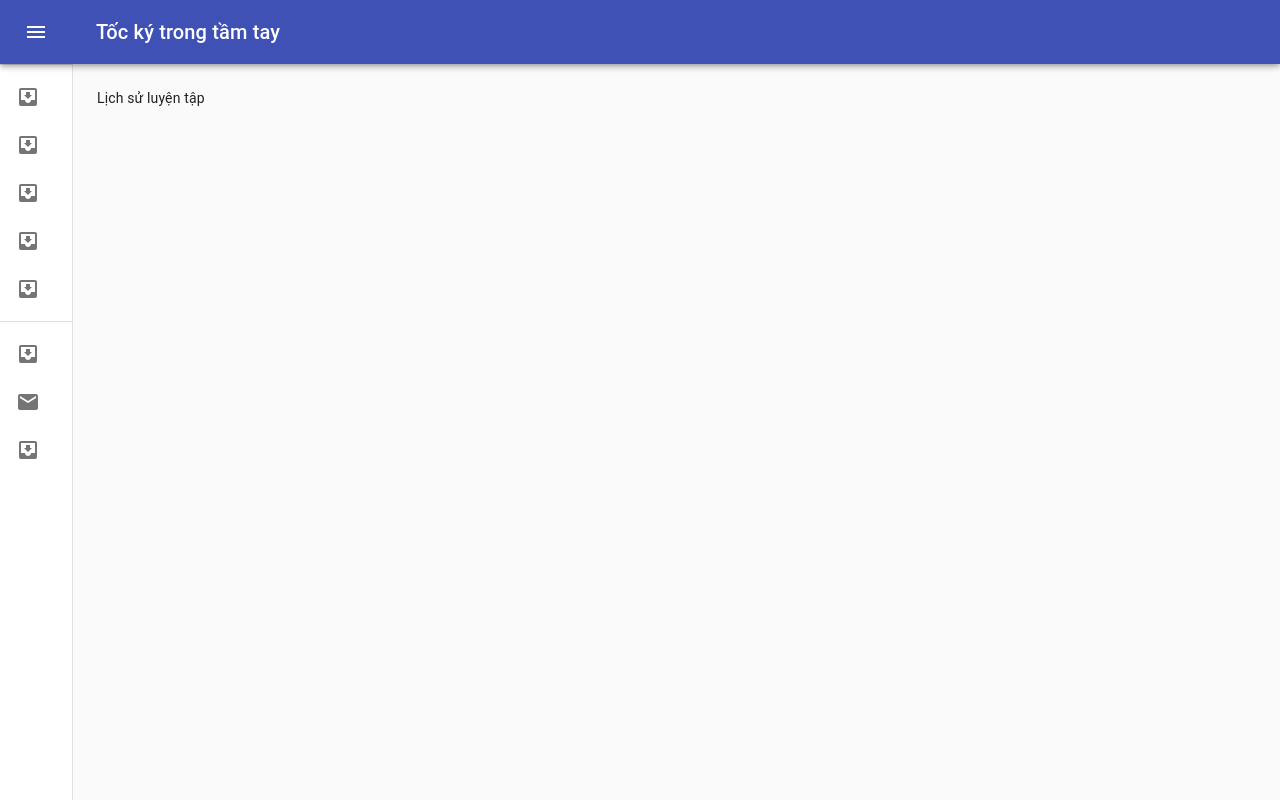
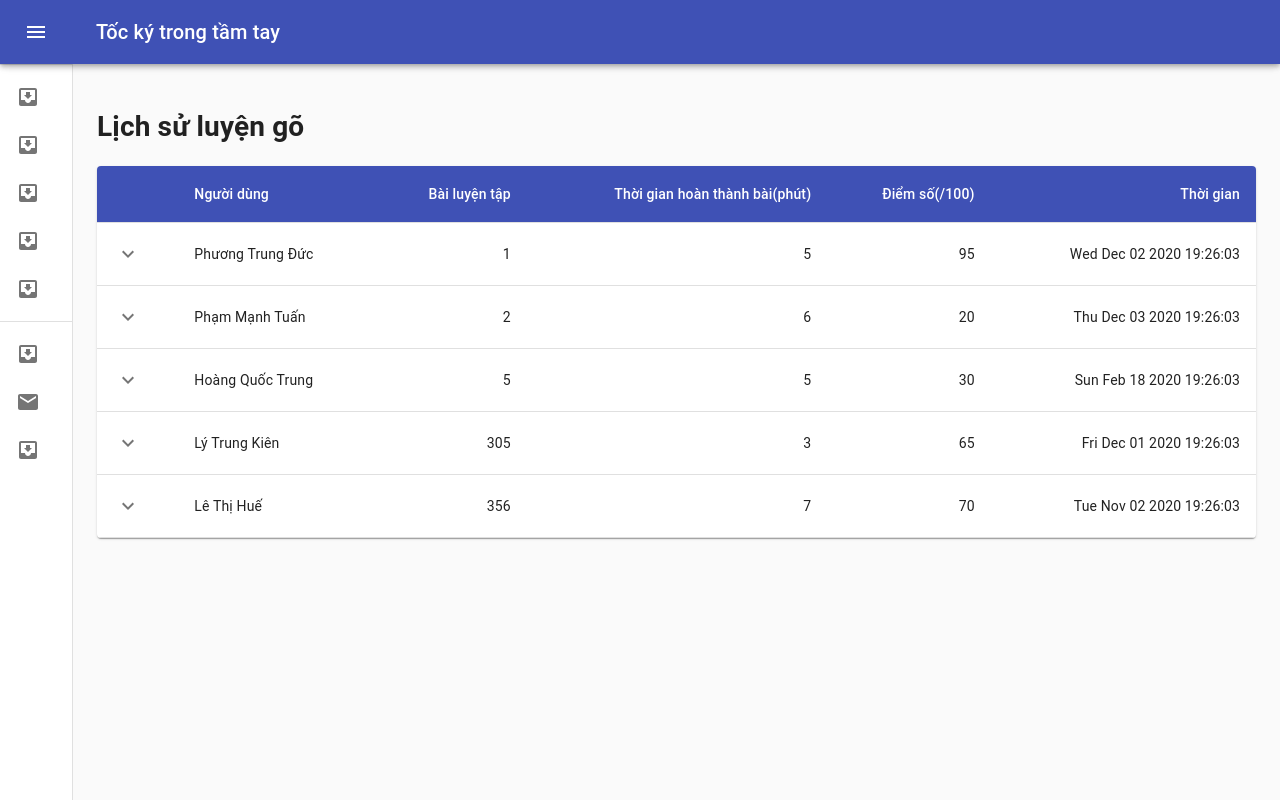
Before and after one commit to IT4441-2020I/HCI_15, a React (Create React App) app in the folder tockidotcom/: page /history in a window 1280 px wide. Built offline with nearby package versions, Linux system fonts and the light colour scheme; the HTML template or start-up script is replaced by a standard one.

Commit message:
duc dep trai

```diff
--- a/tockidotcom/src/App.css
+++ b/tockidotcom/src/App.css
@@ -0,0 +1,3 @@
+.a{
+    color:rgb(221, 221, 221);
+}
--- a/tockidotcom/src/App.js
+++ b/tockidotcom/src/App.js
@@ -221,8 +221,11 @@ export default function App() {
       <main className={classes.content}>
         <div className={classes.toolbar} />
         <Switch>
+        <Route path="/competition">
+            <Competion />
+          </Route>
           <Route path="/battle">
-            <Competion />
+            <Battle />
           </Route>
           <Route path="/practice">
             <Practice />
--- a/tockidotcom/src/Components/Battle.js
+++ b/tockidotcom/src/Components/Battle.js
@@ -9,7 +9,7 @@ import Box from "@material-ui/core/Box";
 import PersonIcon from "@material-ui/icons/Person";
 import AddIcon from "@material-ui/icons/Add";
 import ArrowRightIcon from "@material-ui/icons/ArrowRight";
-
+import { BrowserRouter as Router, Switch, Route, Link } from "react-router-dom";
 import {
   Button,
   Checkbox,
@@ -81,6 +81,7 @@ function CustomizedTables() {
             <StyledTableRow key={row.id}>
               <StyledTableCell component="th" scope="row">
                 {row.id}
+                <Link to="competition">
                 <Button
                   variant="outlined"
                   color="white"
@@ -91,6 +92,7 @@ function CustomizedTables() {
                 >
                   Tham gia
                 </Button>
+                </Link>
               </StyledTableCell>
 
               <StyledTableCell align="right">
--- a/tockidotcom/src/Components/History.js
+++ b/tockidotcom/src/Components/History.js
@@ -1,13 +1,160 @@
-import React, { Component } from 'react';
+import React from "react";
+import PropTypes from "prop-types";
+import { makeStyles } from "@material-ui/core/styles";
+import Box from "@material-ui/core/Box";
+import Collapse from "@material-ui/core/Collapse";
+import IconButton from "@material-ui/core/IconButton";
+import Table from "@material-ui/core/Table";
+import TableBody from "@material-ui/core/TableBody";
+import TableCell from "@material-ui/core/TableCell";
+import TableContainer from "@material-ui/core/TableContainer";
+import TableHead from "@material-ui/core/TableHead";
+import TableRow from "@material-ui/core/TableRow";
+import Typography from "@material-ui/core/Typography";
+import Paper from "@material-ui/core/Paper";
+import KeyboardArrowDownIcon from "@material-ui/icons/KeyboardArrowDown";
+import KeyboardArrowUpIcon from "@material-ui/icons/KeyboardArrowUp";
 
-class History extends Component {
-    render() {
-        return (
-            <div>
-                Lịch sử luyện tập
-            </div>
-        );
-    }
+const useRowStyles = makeStyles({
+  root: {
+    "& > *": {
+      borderBottom: "unset",
+    },
+  },
+});
+
+function createData(name, calories, fat, carbs, protein, price) {
+  return {
+    name,
+    calories,
+    fat,
+    carbs,
+    protein,
+    price,
+    history: [
+      { date: "2020-01-05", customerId: "11091700", amount: 3 },
+      { date: "2020-01-02", customerId: "Anonymous", amount: 1 },
+    ],
+  };
 }
 
-export default History;
+function Row(props) {
+  const { row } = props;
+  const [open, setOpen] = React.useState(false);
+  const classes = useRowStyles();
+
+  return (
+    <React.Fragment>
+      <TableRow className={classes.root}>
+        <TableCell>
+          <IconButton
+            aria-label="expand row"
+            size="small"
+            onClick={() => setOpen(!open)}
+          >
+            {open ? <KeyboardArrowUpIcon /> : <KeyboardArrowDownIcon />}
+          </IconButton>
+        </TableCell>
+        <TableCell component="th" scope="row">
+          {row.name}
+        </TableCell>
+        <TableCell align="right">{row.calories}</TableCell>
+        <TableCell align="right">{row.fat}</TableCell>
+        <TableCell align="right">{row.carbs}</TableCell>
+        <TableCell align="right">{row.protein}</TableCell>
+      </TableRow>
+      <TableRow>
+        <TableCell style={{ paddingBottom: 0, paddingTop: 0 }} colSpan={6}>
+          <Collapse in={open} timeout="auto" unmountOnExit>
+            <Box margin={1}>
+              <Typography variant="h6" gutterBottom component="div">
+                Chi tiết lỗi
+              </Typography>
+              <Table size="small" aria-label="purchases" style={{ backgroundColor: "rgb(221, 221, 221)"}}>
+                <TableHead>
+                  <TableRow >
+                    <TableCell>Từ gõ sai</TableCell>
+                    <TableCell>Quy tắc gõ</TableCell>
+                    <TableCell align="right">Số lần gõ sai</TableCell>
+                    <TableCell align="right">Tỉ lệ sai</TableCell>
+                  </TableRow>
+                </TableHead>
+                <TableBody>
+                  <TableRow >
+                    <TableCell component="th" scope="row">
+                      ngu
+                    </TableCell>
+                    <TableCell>KR-IU</TableCell>
+                    <TableCell align="right">5</TableCell>
+                    <TableCell align="right">100%</TableCell>
+                  </TableRow>
+                </TableBody>
+              </Table>
+            </Box>
+          </Collapse>
+        </TableCell>
+      </TableRow>
+    </React.Fragment>
+  );
+}
+
+Row.propTypes = {
+  row: PropTypes.shape({
+    calories: PropTypes.number.isRequired,
+    carbs: PropTypes.number.isRequired,
+    fat: PropTypes.number.isRequired,
+    history: PropTypes.arrayOf(
+      PropTypes.shape({
+        amount: PropTypes.number.isRequired,
+        customerId: PropTypes.string.isRequired,
+        date: PropTypes.string.isRequired,
+      })
+    ).isRequired,
+    name: PropTypes.string.isRequired,
+    price: PropTypes.number.isRequired,
+    protein: PropTypes.number.isRequired,
+  }).isRequired,
+};
+
+const rows = [
+  createData("Phương Trung Đức", 1, 5, 95, "Wed Dec 02 2020 19:26:03", 5),
+  createData("Phạm Mạnh Tuấn", 2, 6, 20, "Thu Dec 03 2020 19:26:03", 4.99),
+  createData("Hoàng Quốc Trung", 5, 5, 30, "Sun Feb 18 2020 19:26:03", 3.79),
+  createData("Lý Trung Kiên", 305, 3, 65, "Fri Dec 01 2020 19:26:03", 2.5),
+  createData("Lê Thị Huế", 356, 7, 70, "Tue Nov 02 2020 19:26:03", 1.5),
+];
+
+export default function CollapsibleTable() {
+  return (
+    <div>
+      <h1>Lịch sử luyện gõ</h1>
+      <TableContainer component={Paper}>
+        <Table aria-label="collapsible table">
+          <TableHead style={{ backgroundColor: "#3f51b5", color: "white" }}>
+            <TableRow style={{ color: "white" }}>
+              <TableCell />
+              <TableCell style={{ color: "white" }}>Người dùng</TableCell>
+              <TableCell style={{ color: "white" }} align="right">
+                Bài luyện tập
+              </TableCell>
+              <TableCell style={{ color: "white" }} align="right">
+                Thời gian hoàn thành bài(phút)
+              </TableCell>
+              <TableCell style={{ color: "white" }} align="right">
+                Điểm số(/100)
+              </TableCell>
+              <TableCell style={{ color: "white" }} align="right">
+                Thời gian
+              </TableCell>
+            </TableRow>
+          </TableHead>
+          <TableBody>
+            {rows.map((row) => (
+              <Row key={row.name} row={row} style={{fontWeight:"bold"}}/>
+            ))}
+          </TableBody>
+        </Table>
+      </TableContainer>
+    </div>
+  );
+}
```
Also changed, not shown: 1 other file (tests, documents, lock files or other folders).
